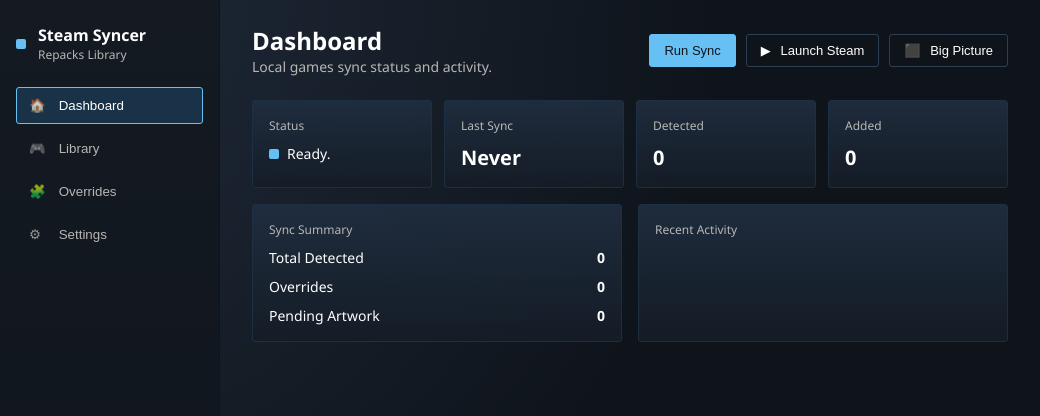
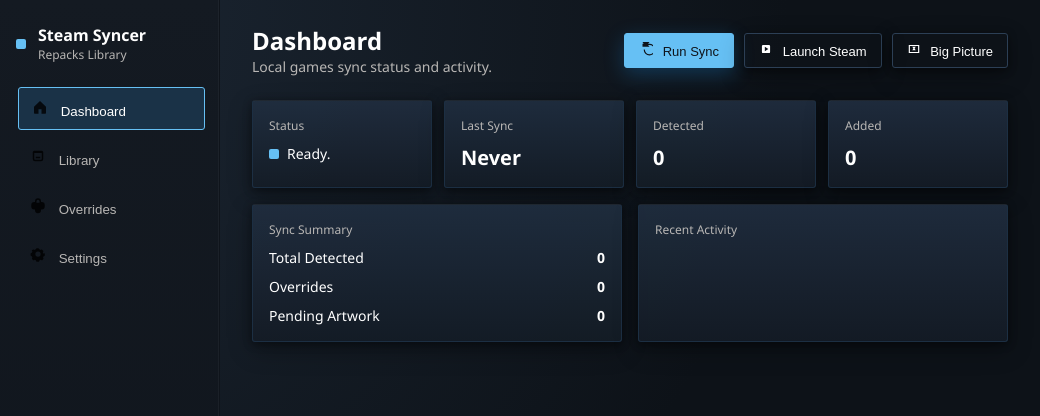
Before and after one commit to at-emp-148/RepakSync, an Electron app: page src/renderer/index.html in a window 1040 px wide. Shown: the top 416 px of the page. Drawn offline with Linux system fonts and the light colour scheme; no server answers.

Commit message:
Add sidebar/button icons, deepen UI styling, and suppress auto sync on launch

```diff
--- a/src/main/main.ts
+++ b/src/main/main.ts
@@ -25,6 +25,7 @@
 let lastStatus: SyncStatus = { state: "idle", message: "Ready." };
 let syncing = false;
 let steamLaunchHandledAt: number | null = null;
+let suppressSteamWatchUntil = 0;
 
 const ICON_PATH = path.join(app.getAppPath(), "assets", "tray.png");
 
@@ -125,6 +126,7 @@
   ipcMain.handle("launch-steam", async () => {
     if (syncing) return { ok: false, message: "Sync in progress" };
     log("info", "Launch Steam requested");
+    suppressSteamWatchUntil = Date.now() + 120000;
     const steamPath = await getSteamPath();
     if (steamPath) await launchSteam(steamPath);
     return { ok: true };
@@ -132,6 +134,7 @@
   ipcMain.handle("launch-steam-big-picture", async () => {
     if (syncing) return { ok: false, message: "Sync in progress" };
     log("info", "Launch Steam Big Picture requested");
+    suppressSteamWatchUntil = Date.now() + 120000;
     const steamPath = await getSteamPath();
     if (steamPath) await launchSteamBigPicture(steamPath);
     return { ok: true };
@@ -153,6 +156,7 @@
 function startSteamWatch(): void {
   setInterval(async () => {
     if (syncing) return;
+    if (Date.now() < suppressSteamWatchUntil) return;
     const running = await isSteamRunning();
     if (!running) return;
     const now = Date.now();
--- a/src/renderer/index.html
+++ b/src/renderer/index.html
@@ -22,16 +22,28 @@
         </div>
         <nav class="nav">
           <button class="nav-item active" data-view="dashboard">
-            <span class="nav-icon">🏠</span> Dashboard
+            <span class="nav-icon">
+              <svg viewBox="0 0 24 24" aria-hidden="true"><path d="M4 11.5L12 4l8 7.5V20a1 1 0 0 1-1 1h-5v-6H10v6H5a1 1 0 0 1-1-1v-8.5z" /></svg>
+            </span>
+            Dashboard
           </button>
           <button class="nav-item" data-view="library">
-            <span class="nav-icon">🎮</span> Library
+            <span class="nav-icon">
+              <svg viewBox="0 0 24 24" aria-hidden="true"><path d="M7 5h10a2 2 0 0 1 2 2v9a3 3 0 0 1-3 3H8a3 3 0 0 1-3-3V7a2 2 0 0 1 2-2zm0 3v8a1 1 0 0 0 1 1h8a1 1 0 0 0 1-1V8H7zm2 7h6v-2H9v2z" /></svg>
+            </span>
+            Library
           </button>
           <button class="nav-item" data-view="overrides">
-            <span class="nav-icon">🧩</span> Overrides
+            <span class="nav-icon">
+              <svg viewBox="0 0 24 24" aria-hidden="true"><path d="M12 3a4 4 0 0 1 4 4v1h1a4 4 0 0 1 4 4v2a4 4 0 0 1-4 4h-1v1a4 4 0 0 1-8 0v-1H7a4 4 0 0 1-4-4v-2a4 4 0 0 1 4-4h1V7a4 4 0 0 1 4-4zm-2 6h4V7a2 2 0 0 0-4 0v2zm4 10H10v-2H8a2 2 0 0 1-2-2v-2a2 2 0 0 1 2-2h8a2 2 0 0 1 2 2v2a2 2 0 0 1-2 2h-2v2z" /></svg>
+            </span>
+            Overrides
           </button>
           <button class="nav-item" data-view="settings">
-            <span class="nav-icon">⚙</span> Settings
+            <span class="nav-icon">
+              <svg viewBox="0 0 24 24" aria-hidden="true"><path d="M12 8.5a3.5 3.5 0 1 1 0 7 3.5 3.5 0 0 1 0-7zm8.2 3.2-.9-.3a7.5 7.5 0 0 0-.8-1.8l.5-.8a1 1 0 0 0-.1-1.2l-1.4-1.4a1 1 0 0 0-1.2-.1l-.8.5a7.5 7.5 0 0 0-1.8-.8l-.3-.9a1 1 0 0 0-1-.7h-2a1 1 0 0 0-1 .7l-.3.9a7.5 7.5 0 0 0-1.8.8l-.8-.5a1 1 0 0 0-1.2.1L4.1 6.6a1 1 0 0 0-.1 1.2l.5.8a7.5 7.5 0 0 0-.8 1.8l-.9.3a1 1 0 0 0-.7 1v2a1 1 0 0 0 .7 1l.9.3a7.5 7.5 0 0 0 .8 1.8l-.5.8a1 1 0 0 0 .1 1.2l1.4 1.4a1 1 0 0 0 1.2.1l.8-.5a7.5 7.5 0 0 0 1.8.8l.3.9a1 1 0 0 0 1 .7h2a1 1 0 0 0 1-.7l.3-.9a7.5 7.5 0 0 0 1.8-.8l.8.5a1 1 0 0 0 1.2-.1l1.4-1.4a1 1 0 0 0 .1-1.2l-.5-.8a7.5 7.5 0 0 0 .8-1.8l.9-.3a1 1 0 0 0 .7-1v-2a1 1 0 0 0-.7-1z" /></svg>
+            </span>
+            Settings
           </button>
         </nav>
       </aside>
@@ -43,12 +55,23 @@
             <p id="pageSubtitle">Local games sync status and activity.</p>
           </div>
           <div class="actions">
-            <button id="syncBtn" class="btn primary">Run Sync</button>
+            <button id="syncBtn" class="btn primary">
+              <span class="icon">
+                <svg viewBox="0 0 24 24" aria-hidden="true"><path d="M6 8h12l-2.5-3H18a8 8 0 1 1-8 8H8a10 10 0 1 0 10-10h-2.5L18 0H6l2 3H6v5z" /></svg>
+              </span>
+              Run Sync
+            </button>
             <button id="launchBtn" class="btn ghost">
-              <span class="icon">▶</span> Launch Steam
+              <span class="icon">
+                <svg viewBox="0 0 24 24" aria-hidden="true"><path d="M7 5h10a2 2 0 0 1 2 2v10a2 2 0 0 1-2 2H7a2 2 0 0 1-2-2V7a2 2 0 0 1 2-2zm3 3v8l6-4-6-4z" /></svg>
+              </span>
+              Launch Steam
             </button>
             <button id="launchBigPictureBtn" class="btn ghost">
-              <span class="icon">⬛</span> Big Picture
+              <span class="icon">
+                <svg viewBox="0 0 24 24" aria-hidden="true"><path d="M3 5h18v14H3V5zm2 2v10h14V7H5zm4 1h6l-2 3 2 3H9l2-3-2-3z" /></svg>
+              </span>
+              Big Picture
             </button>
           </div>
         </header>
--- a/src/renderer/styles.css
+++ b/src/renderer/styles.css
@@ -17,7 +17,7 @@
 
 body {
   font-family: "Segoe UI", "Inter", "Roboto", sans-serif;
-  background: radial-gradient(circle at top left, #1f2b3a, #0f141b 55%);
+  background: radial-gradient(circle at top left, #1c2734, #0d1218 60%);
   color: var(--text);
   min-height: 100vh;
 }
@@ -35,6 +35,7 @@
   flex-direction: column;
   gap: 24px;
   border-right: 1px solid #0f141b;
+  box-shadow: inset -1px 0 0 rgba(255, 255, 255, 0.04);
 }
 
 .brand {
@@ -74,7 +75,7 @@
   padding: 10px 12px;
   border-radius: 3px;
   cursor: pointer;
-  transition: background 0.2s ease, border-color 0.2s ease, color 0.2s ease;
+  transition: background 0.2s ease, border-color 0.2s ease, color 0.2s ease, transform 0.2s ease;
 }
 
 .nav-icon {
@@ -93,6 +94,7 @@
   background: #1a3247;
   border-color: var(--accent);
   color: var(--text);
+  transform: translateX(2px);
 }
 
 .content {
@@ -132,12 +134,15 @@
   border-radius: 3px;
   cursor: pointer;
   font-size: 13px;
+  box-shadow: 0 2px 8px rgba(0, 0, 0, 0.4), 0 8px 24px rgba(0, 0, 0, 0.3);
+  transition: box-shadow 0.2s ease, transform 0.2s ease;
 }
 
 .btn.primary {
   background: var(--accent);
   border-color: var(--accent);
   color: #0f141b;
+  box-shadow: 0 6px 20px rgba(26, 159, 255, 0.25);
 }
 
 .btn.ghost {
@@ -147,6 +152,19 @@
 
 .btn:hover {
   border-color: var(--accent);
+  transform: translateY(-1px);
+}
+
+.icon {
+  margin-right: 6px;
+  display: inline-flex;
+  align-items: center;
+}
+
+.icon svg {
+  width: 14px;
+  height: 14px;
+  fill: currentColor;
 }
 
 .view {
@@ -172,6 +190,8 @@
   display: flex;
   flex-direction: column;
   gap: 10px;
+  box-shadow: 0 2px 8px rgba(0, 0, 0, 0.4), 0 8px 24px rgba(0, 0, 0, 0.3);
+  border-top: 1px solid rgba(255, 255, 255, 0.05);
 }
 
 .card-title {
@@ -237,6 +257,13 @@
   flex-direction: column;
   gap: 8px;
   cursor: pointer;
+  box-shadow: 0 2px 8px rgba(0, 0, 0, 0.4), 0 8px 24px rgba(0, 0, 0, 0.3);
+  transition: transform 0.2s ease, box-shadow 0.2s ease;
+}
+
+.game-card:hover {
+  transform: translateY(-2px);
+  box-shadow: 0 4px 16px rgba(0, 0, 0, 0.5), 0 12px 40px rgba(0, 0, 0, 0.4);
 }
 
 .game-card img {
@@ -275,6 +302,8 @@
   padding: 16px;
   display: grid;
   gap: 12px;
+  box-shadow: 0 4px 16px rgba(0, 0, 0, 0.5), 0 12px 40px rgba(0, 0, 0, 0.4);
+  backdrop-filter: blur(8px);
 }
 
 .detail-panel.hidden {
@@ -352,6 +381,8 @@
   display: grid;
   gap: 12px;
   margin-top: 12px;
+  box-shadow: 0 4px 16px rgba(0, 0, 0, 0.5), 0 12px 40px rgba(0, 0, 0, 0.4);
+  border-top: 1px solid rgba(255, 255, 255, 0.05);
 }
 
 .hidden {
@@ -372,6 +403,7 @@
   color: var(--text);
   padding: 8px 10px;
   border-radius: 3px;
+  box-shadow: inset 0 2px 6px rgba(0, 0, 0, 0.6);
 }
 
 .field-inline {
```
